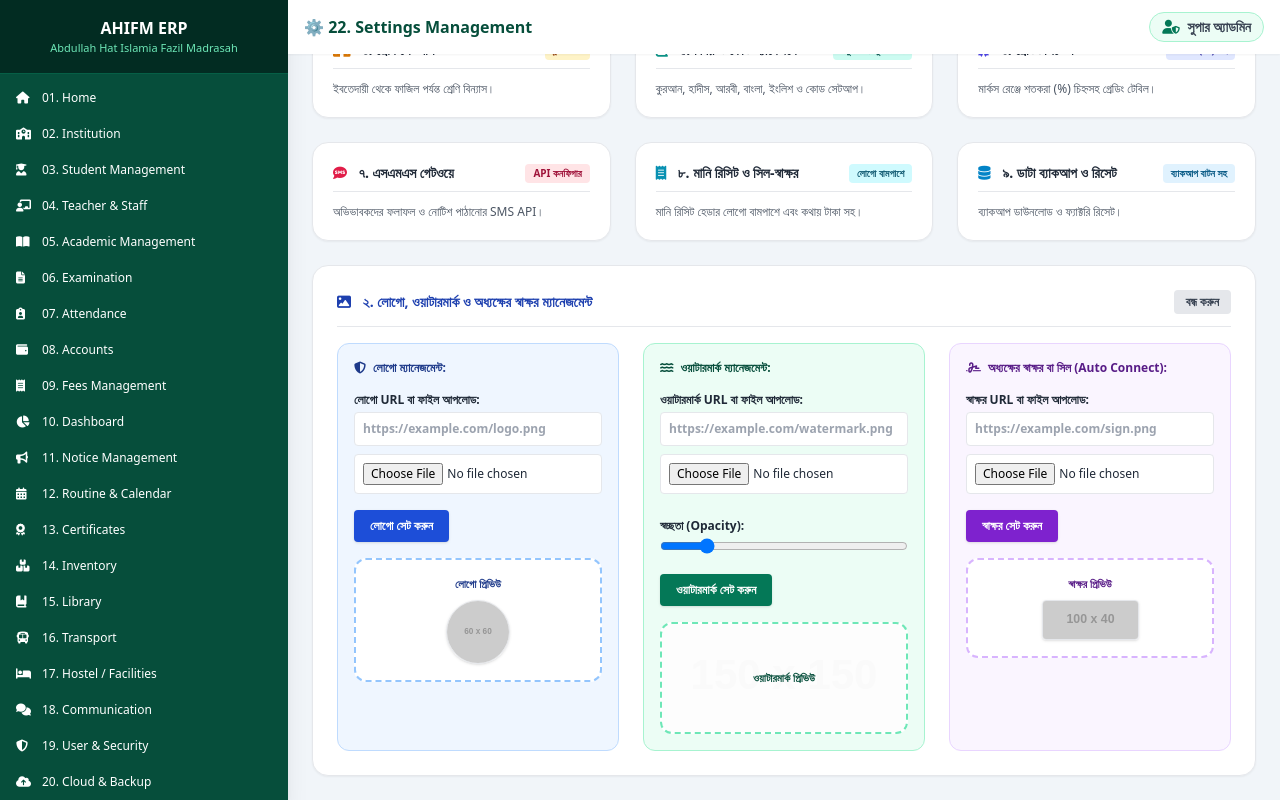
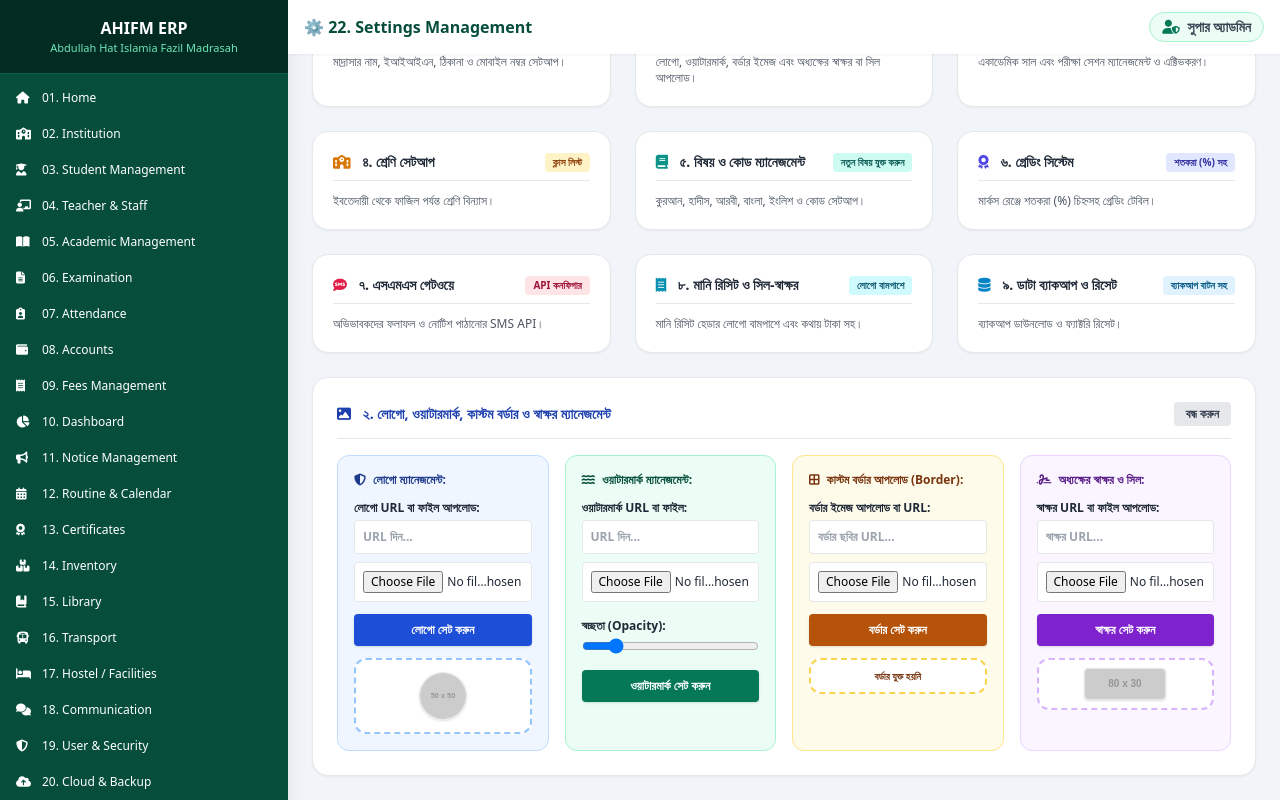
Before and after one commit to amadrasah/AHFM, a plain HTML site: page settings.html in a window 1280 px wide. Both pictures are taken after a click on the element 783 px from the left and 247 px from the top of the page. Drawn offline with nearby package versions, Linux system fonts and the light colour scheme; placeholder pictures from the web are drawn by us.

Commit message:
Update settings for logo, watermark, and custom border

```diff
--- a/settings.html
+++ b/settings.html
@@ -13,9 +13,11 @@
             .print-container {
                 width: 100% !important;
                 margin: 0 !important;
-                padding: 20px !important;
+                padding: 25px !important;
                 box-shadow: none !important;
-                border: var(--print-border-width, 3px) solid var(--print-border-color, #065f46) !important;
+                background-image: var(--custom-border-img, none) !important;
+                background-size: 100% 100% !important;
+                background-repeat: no-repeat !important;
                 position: relative !important;
             }
             @page { size: A4 portrait; margin: 10mm; }
@@ -105,7 +107,7 @@
                 <div class="bg-gradient-to-r from-emerald-900 to-emerald-800 text-white p-5 md:p-6 rounded-2xl shadow-md flex flex-col md:flex-row justify-between items-center gap-4 no-print">
                     <div>
                         <h2 class="text-lg md:text-xl font-bold">মাদ্রাসা সেটিংস ও ম্যানেজমেন্ট প্যানেল</h2>
-                        <p class="text-xs text-emerald-200 mt-1">লোগো, ওয়াটারমার্ক, বিষয় কোড, ফি এবং মানি রিসিট সেটিং কনফিগার করুন।</p>
+                        <p class="text-xs text-emerald-200 mt-1">লোগো, ওয়াটারমার্ক, কাস্টম বর্ডার, বিষয় কোড এবং মানি রিসিট সেটিং কনফিগার করুন।</p>
                     </div>
                 </div>
 
@@ -116,8 +118,8 @@
                     </div>
 
                     <div onclick="openSettingsPanel('logo')" class="bg-white p-5 rounded-2xl shadow-sm border border-gray-200 hover:border-blue-500 hover:shadow-md cursor-pointer transition space-y-3">
-                        <div class="flex justify-between items-center border-b pb-2"><h3 class="font-bold text-gray-800 text-sm"><i class="fa-solid fa-image text-blue-600 mr-2"></i> ২. লোগো ও ওয়াটারমার্ক</h3><span class="text-[10px] bg-blue-100 text-blue-800 px-2 py-0.5 rounded font-bold">সিগনেচার সহ</span></div>
-                        <p class="text-xs text-gray-600">লোগো, ওয়াটারমার্ক এবং অধ্যক্ষের স্বাক্ষর বা সিল আপলোড।</p>
+                        <div class="flex justify-between items-center border-b pb-2"><h3 class="font-bold text-gray-800 text-sm"><i class="fa-solid fa-image text-blue-600 mr-2"></i> ২. লোগো, ওয়াটারমার্ক ও বর্ডার</h3><span class="text-[10px] bg-blue-100 text-blue-800 px-2 py-0.5 rounded font-bold">কাস্টম বর্ডার সহ</span></div>
+                        <p class="text-xs text-gray-600">লোগো, ওয়াটারমার্ক, বর্ডার ইমেজ এবং অধ্যক্ষের স্বাক্ষর বা সিল আপলোড।</p>
                     </div>
 
                     <div onclick="openSettingsPanel('session')" class="bg-white p-5 rounded-2xl shadow-sm border border-gray-200 hover:border-purple-500 hover:shadow-md cursor-pointer transition space-y-3">
@@ -184,58 +186,68 @@
                     </div>
                 </div>
 
+                <!-- Panel 2: Logo, Watermark, Custom Border & Signature -->
                 <div id="panel-logo" class="settings-sub-panel bg-white p-5 md:p-6 rounded-2xl shadow-sm border border-gray-200 space-y-4 hidden">
                     <div class="flex justify-between items-center border-b pb-3 no-print">
-                        <h3 class="font-bold text-blue-800 text-sm"><i class="fa-solid fa-image mr-2"></i> ২. লোগো, ওয়াটারমার্ক ও অধ্যক্ষের স্বাক্ষর ম্যানেজমেন্ট</h3>
+                        <h3 class="font-bold text-blue-800 text-sm"><i class="fa-solid fa-image mr-2"></i> ২. লোগো, ওয়াটারমার্ক, কাস্টম বর্ডার ও স্বাক্ষর ম্যানেজমেন্ট</h3>
                         <button onclick="closeAllSettingsPanels()" class="text-xs bg-gray-200 px-3 py-1 rounded font-bold text-gray-700 hover:bg-gray-300">বন্ধ করুন</button>
                     </div>
 
-                    <div class="grid grid-cols-1 md:grid-cols-3 gap-6 text-xs">
+                    <div class="grid grid-cols-1 md:grid-cols-2 lg:grid-cols-4 gap-4 text-xs">
                         <!-- Logo Section -->
-                        <div class="space-y-4 bg-blue-50 p-4 rounded-xl border border-blue-200">
+                        <div class="space-y-3 bg-blue-50 p-4 rounded-xl border border-blue-200">
                             <h4 class="font-bold text-blue-900"><i class="fa-solid fa-shield-halved mr-1"></i> লোগো ম্যানেজমেন্ট:</h4>
                             <div>
                                 <label class="font-bold block mb-1">লোগো URL বা ফাইল আপলোড:</label>
-                                <input type="text" id="logo_url_input" placeholder="https://example.com/logo.png" class="w-full p-2 border rounded bg-white font-bold mb-2">
+                                <input type="text" id="logo_url_input" placeholder="URL দিন..." class="w-full p-2 border rounded bg-white font-bold mb-2">
                                 <input type="file" id="logo_file_input" onchange="previewLogoFile(this)" class="w-full p-2 border rounded bg-white text-xs">
                             </div>
-                            <button onclick="applyLogoSettings()" class="bg-blue-700 text-white px-4 py-2 rounded font-bold hover:bg-blue-800 shadow">লোগো সেট করুন</button>
-                            <div class="border-2 border-dashed border-blue-300 p-4 rounded-xl bg-white text-center space-y-2">
-                                <p class="font-bold text-blue-900 text-[11px]">লোগো প্রিভিউ</p>
-                                <img id="logo_live_img" src="https://via.placeholder.com/60" class="w-16 h-16 mx-auto object-contain border rounded-full shadow">
+                            <button onclick="applyLogoSettings()" class="w-full bg-blue-700 text-white py-2 rounded font-bold hover:bg-blue-800 shadow">লোগো সেট করুন</button>
+                            <div class="border-2 border-dashed border-blue-300 p-3 rounded-xl bg-white text-center">
+                                <img id="logo_live_img" src="https://via.placeholder.com/50" class="w-12 h-12 mx-auto object-contain border rounded-full shadow">
                             </div>
                         </div>
 
                         <!-- Watermark Section -->
-                        <div class="space-y-4 bg-emerald-50 p-4 rounded-xl border border-emerald-200">
+                        <div class="space-y-3 bg-emerald-50 p-4 rounded-xl border border-emerald-200">
                             <h4 class="font-bold text-emerald-900"><i class="fa-solid fa-water mr-1"></i> ওয়াটারমার্ক ম্যানেজমেন্ট:</h4>
                             <div>
-                                <label class="font-bold block mb-1">ওয়াটারমার্ক URL বা ফাইল আপলোড:</label>
-                                <input type="text" id="watermark_url_input" placeholder="https://example.com/watermark.png" class="w-full p-2 border rounded bg-white font-bold mb-2">
-                                <input type="file" id="watermark_file_input" onchange="previewWatermarkFile(this)" class="w-full p-2 border rounded bg-white text-xs mb-2">
+                                <label class="font-bold block mb-1">ওয়াটারমার্ক URL বা ফাইল:</label>
+                                <input type="text" id="watermark_url_input" placeholder="URL দিন..." class="w-full p-2 border rounded bg-white font-bold mb-2">
+                                <input type="file" id="watermark_file_input" onchange="previewWatermarkFile(this)" class="w-full p-2 border rounded bg-white text-xs mb-1">
                             </div>
                             <div>
                                 <label class="font-bold block mb-1">স্বচ্ছতা (Opacity):</label>
                                 <input type="range" id="watermark_opacity" min="0.02" max="0.2" step="0.01" value="0.05" class="w-full" oninput="updateWatermarkLivePreview()">
                             </div>
-                            <button onclick="applyWatermarkSettings()" class="bg-emerald-700 text-white px-4 py-2 rounded font-bold hover:bg-emerald-800 shadow">ওয়াটারমার্ক সেট করুন</button>
-                            <div class="border-2 border-dashed border-emerald-300 p-4 rounded-xl bg-white text-center relative overflow-hidden h-28 flex flex-col items-center justify-center watermark-bg">
-                                <p class="font-bold text-emerald-900 text-[11px] relative z-10">ওয়াটারমার্ক প্রিভিউ</p>
+                            <button onclick="applyWatermarkSettings()" class="w-full bg-emerald-700 text-white py-2 rounded font-bold hover:bg-emerald-800 shadow">ওয়াটারমার্ক সেট করুন</button>
+                        </div>
+
+                        <!-- Custom Border Upload Section (NEWLY ADDED) -->
+                        <div class="space-y-3 bg-amber-50 p-4 rounded-xl border border-amber-200">
+                            <h4 class="font-bold text-amber-900"><i class="fa-solid fa-border-all mr-1"></i> কাস্টম বর্ডার আপলোড (Border):</h4>
+                            <div>
+                                <label class="font-bold block mb-1">বর্ডার ইমেজ আপলোড বা URL:</label>
+                                <input type="text" id="border_url_input" placeholder="বর্ডার ছবির URL..." class="w-full p-2 border rounded bg-white font-bold mb-2">
+                                <input type="file" id="border_file_input" onchange="previewBorderFile(this)" class="w-full p-2 border rounded bg-white text-xs">
+                            </div>
+                            <button onclick="applyBorderSettings()" class="w-full bg-amber-700 text-white py-2 rounded font-bold hover:bg-amber-800 shadow">বর্ডার সেট করুন</button>
+                            <div class="border-2 border-dashed border-amber-300 p-2 rounded-xl bg-white text-center">
+                                <span class="text-[10px] text-amber-900 font-bold" id="border_status_text">বর্ডার যুক্ত হয়নি</span>
                             </div>
                         </div>
 
                         <!-- Principal Signature Section -->
-                        <div class="space-y-4 bg-purple-50 p-4 rounded-xl border border-purple-200">
-                            <h4 class="font-bold text-purple-900"><i class="fa-solid fa-signature mr-1"></i> অধ্যক্ষের স্বাক্ষর বা সিল (Auto Connect):</h4>
+                        <div class="space-y-3 bg-purple-50 p-4 rounded-xl border border-purple-200">
+                            <h4 class="font-bold text-purple-900"><i class="fa-solid fa-signature mr-1"></i> অধ্যক্ষের স্বাক্ষর ও সিল:</h4>
                             <div>
                                 <label class="font-bold block mb-1">স্বাক্ষর URL বা ফাইল আপলোড:</label>
-                                <input type="text" id="principal_sign_url" placeholder="https://example.com/sign.png" class="w-full p-2 border rounded bg-white font-bold mb-2">
+                                <input type="text" id="principal_sign_url" placeholder="স্বাক্ষর URL..." class="w-full p-2 border rounded bg-white font-bold mb-2">
                                 <input type="file" id="principal_sign_file" onchange="previewPrincipalSign(this)" class="w-full p-2 border rounded bg-white text-xs">
                             </div>
-                            <button onclick="applyPrincipalSignSettings()" class="bg-purple-700 text-white px-4 py-2 rounded font-bold hover:bg-purple-800 shadow">স্বাক্ষর সেট করুন</button>
-                            <div class="border-2 border-dashed border-purple-300 p-4 rounded-xl bg-white text-center space-y-2">
-                                <p class="font-bold text-purple-900 text-[11px]">স্বাক্ষর প্রিভিউ</p>
-                                <img id="principal_sign_preview" src="https://via.placeholder.com/100x40" class="h-10 mx-auto object-contain border rounded shadow">
+                            <button onclick="applyPrincipalSignSettings()" class="w-full bg-purple-700 text-white py-2 rounded font-bold hover:bg-purple-800 shadow">স্বাক্ষর সেট করুন</button>
+                            <div class="border-2 border-dashed border-purple-300 p-2 rounded-xl bg-white text-center">
+                                <img id="principal_sign_preview" src="https://via.placeholder.com/80x30" class="h-8 mx-auto object-contain border rounded shadow">
                             </div>
                         </div>
                     </div>
@@ -371,7 +383,7 @@
                 <!-- 8. Money Receipt Panel with Auto Print Customizations -->
                 <div id="panel-receipt" class="settings-sub-panel bg-white p-5 md:p-6 rounded-2xl shadow-sm border border-gray-200 space-y-4 hidden">
                     <div class="flex justify-between items-center border-b pb-3 no-print">
-                        <h3 class="font-bold text-cyan-800 text-sm"><i class="fa-solid fa-receipt mr-2"></i> ৮. মানি রিসিট ও সিল-স্বাক্ষর (অটো লোগো, ওয়াটারমার্ক ও বর্ডার)</h3>
+                        <h3 class="font-bold text-cyan-800 text-sm"><i class="fa-solid fa-receipt mr-2"></i> ৮. মানি রিসিট ও সিল-স্বাক্ষর (অটো লোগো, ওয়াটারমার্ক ও কাস্টম বর্ডার)</h3>
                         <button onclick="closeAllSettingsPanels()" class="text-xs bg-gray-200 px-3 py-1 rounded font-bold text-gray-700 hover:bg-gray-300">বন্ধ করুন</button>
                     </div>
 
@@ -382,7 +394,7 @@
                             <button id="btnToggleLogo" onclick="togglePrintOption('logo')" class="px-3 py-1.5 rounded-lg font-bold border transition bg-emerald-700 text-white border-emerald-700">📌 লোগো</button>
                             <button id="btnToggleWatermark" onclick="togglePrintOption('watermark')" class="px-3 py-1.5 rounded-lg font-bold border transition bg-emerald-700 text-white border-emerald-700">💧 ওয়াটারমার্ক</button>
                             <button id="btnToggleSign" onclick="togglePrintOption('sign')" class="px-3 py-1.5 rounded-lg font-bold border transition bg-emerald-700 text-white border-emerald-700">✍️ স্বাক্ষর</button>
-                            <button id="btnToggleBorder" onclick="togglePrintOption('border')" class="px-3 py-1.5 rounded-lg font-bold border transition bg-emerald-700 text-white border-emerald-700">🔲 বর্ডার</button>
+                            <button id="btnToggleBorder" onclick="togglePrintOption('border')" class="px-3 py-1.5 rounded-lg font-bold border transition bg-emerald-700 text-white border-emerald-700">🔲 কাস্টম বর্ডার</button>
                         </div>
                         <button onclick="window.print()" class="bg-cyan-700 text-white px-4 py-2 rounded-lg font-bold hover:bg-cyan-800 shadow flex items-center gap-1.5">
                             <i class="fa-solid fa-print"></i> প্রিন্ট করুন
@@ -515,15 +527,49 @@
                 }
             }
 
-            // Border Visibility
+            // Custom Border Image Background in Print
+            let customBorder = localStorage.getItem('madrasah_custom_border_url');
+            if (printSettings.border && customBorder) {
+                watermarkStyle.style.setProperty('--custom-border-img', `url('${customBorder}')`);
+            } else {
+                watermarkStyle.style.setProperty('--custom-border-img', 'none');
+            }
+
+            // Screen Preview Border Fallback
             const printableArea = document.getElementById('printableArea');
             if (printableArea) {
-                if (printSettings.border) {
-                    printableArea.style.border = "2px solid #065f46";
+                if (printSettings.border && customBorder) {
+                    printableArea.style.backgroundImage = `url('${customBorder}')`;
+                    printableArea.style.backgroundSize = "100% 100%";
                 } else {
-                    printableArea.style.border = "none";
+                    printableArea.style.backgroundImage = "none";
                 }
             }
+        }
+
+        // --- Custom Border Upload Handlers ---
+        function previewBorderFile(input) {
+            if (input.files && input.files[0]) {
+                const reader = new FileReader();
+                reader.onload = function(e) {
+                    const imgUrl = e.target.result;
+                    document.getElementById('border_url_input').value = imgUrl;
+                }
+                reader.readAsDataURL(input.files[0]);
+            }
+        }
+
+        function applyBorderSettings() {
+            const url = document.getElementById('border_url_input').value.trim();
+            if(!url) {
+                alert('দয়া করে বর্ডার এর ছবি আপলোড করুন অথবা URL দিন!');
+                return;
+            }
+            localStorage.setItem('madrasah_custom_border_url', url);
+            document.getElementById('border_status_text').innerText = "✅ বর্ডার সফলভাবে সেট হয়েছে";
+            document.getElementById('border_status_text').className = "text-[10px] text-emerald-700 font-bold";
+            updatePrintDOM();
+            alert('কাস্টম বর্ডার ইমেজ সফলভাবে সংরক্ষিত হয়েছে এবং প্রিন্টে অটো-অ্যাড হবে!');
         }
 
         function getGeneralSettings() {
@@ -812,6 +858,7 @@
                 activeYear: localStorage.getItem('madrasah_active_year'),
                 logo: localStorage.getItem('madrasah_logo_url'),
                 watermark: localStorage.getItem('madrasah_watermark_url'),
+                customBorder: localStorage.getItem('madrasah_custom_border_url'),
                 principalSign: localStorage.getItem('madrasah_principal_sign')
             };
             const dataStr = "data:text/json;charset=utf-8," + encodeURIComponent(JSON.stringify(dataObj, null, 2));
@@ -856,6 +903,13 @@
                 document.documentElement.style.setProperty('--watermark-opacity', savedOpacity);
             }
 
+            let savedBorder = localStorage.getItem('madrasah_custom_border_url');
+            if(savedBorder) {
+                document.getElementById('border_url_input').value = savedBorder;
+                document.getElementById('border_status_text').innerText = "✅ বর্ডার সক্রিয় আছে";
+                document.getElementById('border_status_text').className = "text-[10px] text-emerald-700 font-bold";
+            }
+
             let principalSign = localStorage.getItem('madrasah_principal_sign') || localStorage.getItem('madrasah_signature');
             if(principalSign) {
                 document.getElementById('principal_sign_url').value = principalSign;
```
